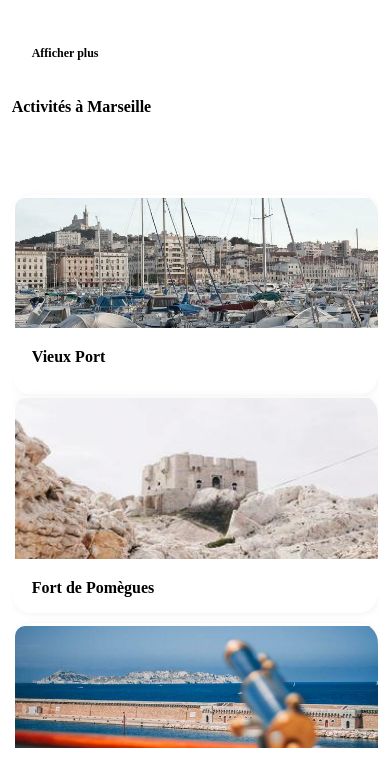
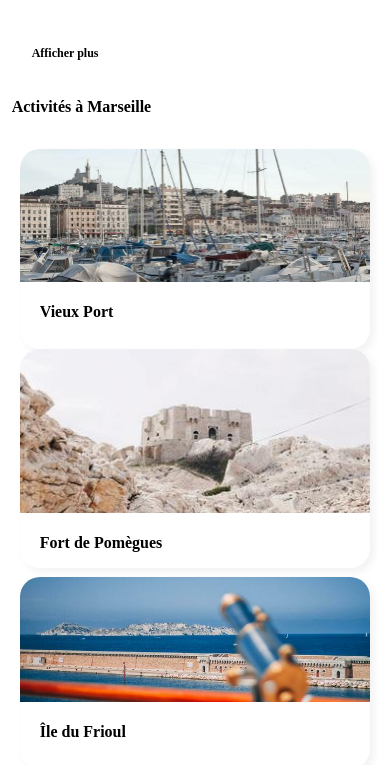
Before and after one commit to quidamnesia/P2_dabancourt_hermeline, a plain HTML site: page index.html in a window 390 px wide. Shown: the part 2680-3445 px from the top of the page. Drawn offline with Linux system fonts and the light colour scheme; files whose address does not match are found by name; a web font is replaced by a local one.

Commit message:
détails css

```diff
--- a/style.css
+++ b/style.css
@@ -434,8 +434,7 @@ figure img {
     /*border: 1px solid black;*/
     overflow: hidden;
     justify-content: space-between;
-    padding-top: 20px;
-    padding-bottom: 20px;
+    padding: 20px 8px;
 }
 
 .activites .column {
@@ -454,7 +453,7 @@ figure img {
 
 .activites figure {
     border-radius: 20px;
-    box-shadow: 1px 1px 8px #f2f2f2;
+    box-shadow: 4px 4px 8px #f2f2f2;
     overflow: hidden;
     object-fit: fill;
 }
@@ -506,7 +505,6 @@ figure img {
     flex-shrink: 0;
     min-width: 100%;
     min-height: 100%;
-    margin: 3px;
     max-height: 100%;
     object-fit: cover;
 }
@@ -705,10 +703,15 @@ figure img {
         width: 94%;
     }
 
+    .activites .title {
+        height: auto;
+    }
+
     .activites .columns {
         display: flex;
         flex-direction: column;
         height: auto;
+        margin-bottom: 20px;
     }
 
 
```
